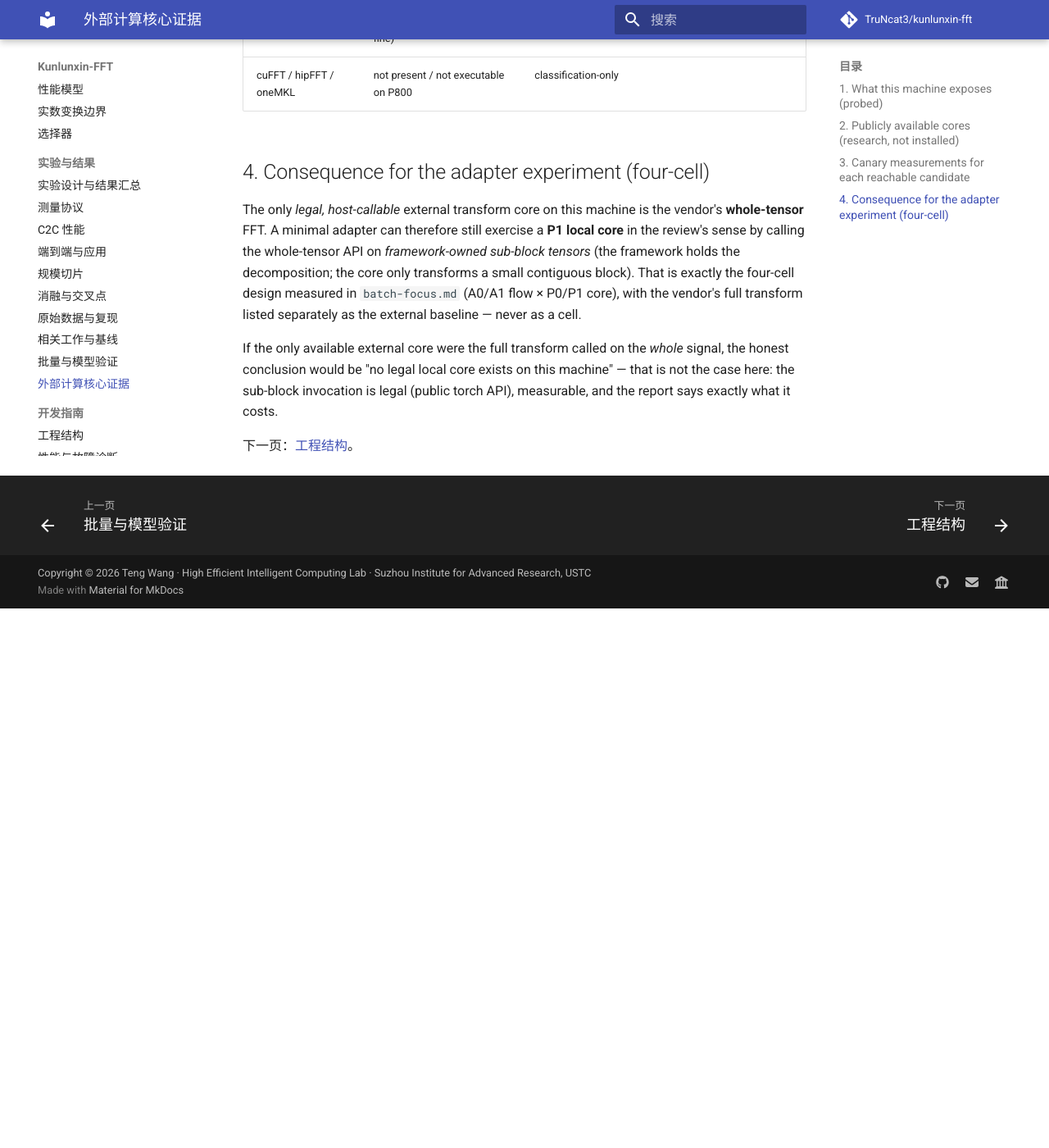
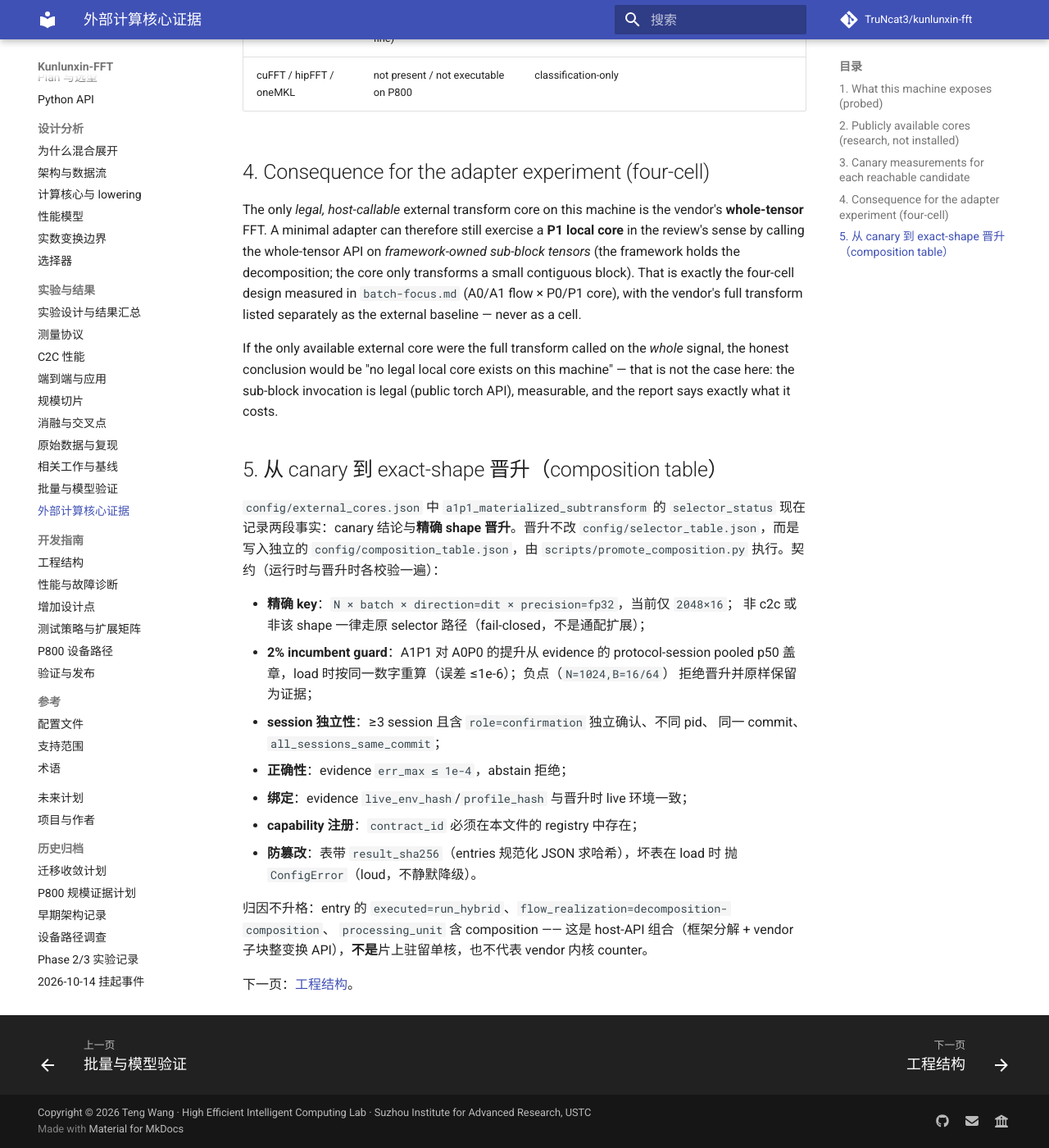
Before and after one commit to TruNcat3/kunlunxin-fft, an MkDocs documentation site: the page built from docs/benchmarks/external-cores.md, in a window 1280 px wide and 1400 px high, scrolled down 4358 px. Shown: the whole window at 82% size. Built offline with MkDocs 1.6.1 and Material for MkDocs 9.7.7, drawn with Linux system fonts in a browser that asks for light colours; comment, search, counter and statistics services are not loaded; before the commit the page ends 5100 px from its top, so only the background shows below that.

Commit message:
docs: composition exact-shape promotion contract + diagnostics repro (issue #6 PR-E)

```diff
--- a/docs/benchmarks/external-cores.md
+++ b/docs/benchmarks/external-cores.md
@@ -94,4 +94,28 @@
 invocation is legal (public torch API), measurable, and the report says
 exactly what it costs.
 
+## 5. 从 canary 到 exact-shape 晋升（composition table）
+
+`config/external_cores.json` 中 `a1p1_materialized_subtransform` 的 `selector_status`
+现在记录两段事实：canary 结论与**精确 shape 晋升**。晋升不改
+`config/selector_table.json`，而是写入独立的 `config/composition_table.json`，由
+`scripts/promote_composition.py` 执行。契约（运行时与晋升时各校验一遍）：
+
+- **精确 key**：`N × batch × direction=dit × precision=fp32`，当前仅 `2048×16`；
+  非 c2c 或非该 shape 一律走原 selector 路径（fail-closed，不是通配扩展）；
+- **2% incumbent guard**：A1P1 对 A0P0 的提升从 evidence 的 protocol-session
+  pooled p50 盖章，load 时按同一数字重算（误差 ≤1e-6）；负点（`N=1024,B=16/64`）
+  拒绝晋升并原样保留为证据；
+- **session 独立性**：≥3 session 且含 `role=confirmation` 独立确认、不同 pid、
+  同一 commit、`all_sessions_same_commit`；
+- **正确性**：evidence `err_max ≤ 1e-4`，abstain 拒绝；
+- **绑定**：evidence `live_env_hash`/`profile_hash` 与晋升时 live 环境一致；
+- **capability 注册**：`contract_id` 必须在本文件的 registry 中存在；
+- **防篡改**：表带 `result_sha256`（entries 规范化 JSON 求哈希），坏表在 load 时
+  抛 `ConfigError`（loud，不静默降级）。
+
+归因不升格：entry 的 `executed=run_hybrid`、`flow_realization=decomposition-composition`、
+`processing_unit` 含 composition —— 这是 host-API 组合（框架分解 + vendor 子块整变换
+API），**不是**片上驻留单核，也不代表 vendor 内核 counter。
+
 下一页：[工程结构](../development/repository-layout.md)。
--- a/docs/roadmap.md
+++ b/docs/roadmap.md
@@ -32,15 +32,23 @@
 lowering contract。核心优化和流优化不互斥；联合最优可以用于部署，研究归因仍需固定一轴做 A/B。
 
 外部核组合（host-API subtransform composition：框架持有分解、在 materialized 子块上调用
-vendor 整变换 API，四格消融 A1P1）当前是 **experimental canary**。**P2 已实现**：
+vendor 整变换 API，四格消融 A1P1）已完成**精确 shape 晋升**（issue #6 PR-E）：仅
+`N=2048,B=16` 在独立确认 session 下对 A0P0 incumbent 过 2% guard（protocol-session
+pooled p50：A1P1 `0.2477 ms` vs A0P0 `1.5076 ms`，+83.6%），证据
+`results/p800/composition_confirm.json` 经 `scripts/promote_composition.py` 原子写入独立的
+`config/composition_table.json`（绑定 capability contract `a1p1_materialized_subtransform`、
+env/profile hash、evidence sha256、entries `result_sha256`）。运行时选择 fail-closed：仅
+c2c、仅该 exact shape、profile/env 精确匹配，否则走原 selector 路径；`N=1024,B=16/64`
+负点保留为证据、拒绝晋升。**P2 已实现**：
 HybridPlan 缓存 twiddle/staging buffer（无 per-call arange/outer/cos）、调用/物化账本
 （`plan_ledger`，sub-transform 形状/核调用数/分析 GM 字节）、T×R 有界因子扫描
 （1024: 16×64/32×32/64×16；2048: 32×64/64×32，无 N/B 扩张）、`config/external_cores.json`
 capability registry、3 session × 30 trial 交错复测脚本 `scripts/run_hybrid_canary.py`。
-它不是片上驻留单核，也不嵌入单 kernel。Issue #3 的独立进程复测得到：`N=2048,B=16`
+它不是片上驻留单核，也不嵌入单 kernel（entry 归因 `executed=run_hybrid`、
+`selection_source=composition`，绝不冒充 resident kernel）。Issue #3 的独立进程复测得到：`N=2048,B=16`
 为 `0.2298 ms`，相对 vendor `0.6586 ms` 为 `2.87x`；`N=1024,B=16/64` 仍分别落后约
-`3.6%/33.3%`。因此该路径证明“架构编排可以组合外部核心”，但尚不满足跨 shape 的 production
-晋升条件，仍不进入 selector。
+`3.6%/33.3%`。因此该路径证明“架构编排可以组合外部核心”，只在满足 2% guard 的 exact shape 进入
+composition 表（当前 2048×16；不进 `config/selector_table.json`），其余 shape 仍不进入 selector。
 
 ## 已完成的迁移验收
 
```
Also changed, not shown: docs/benchmarks/batch-focus.md (+2 -2 lines), docs/benchmarks/reproducibility.md (+27 -0 lines).
